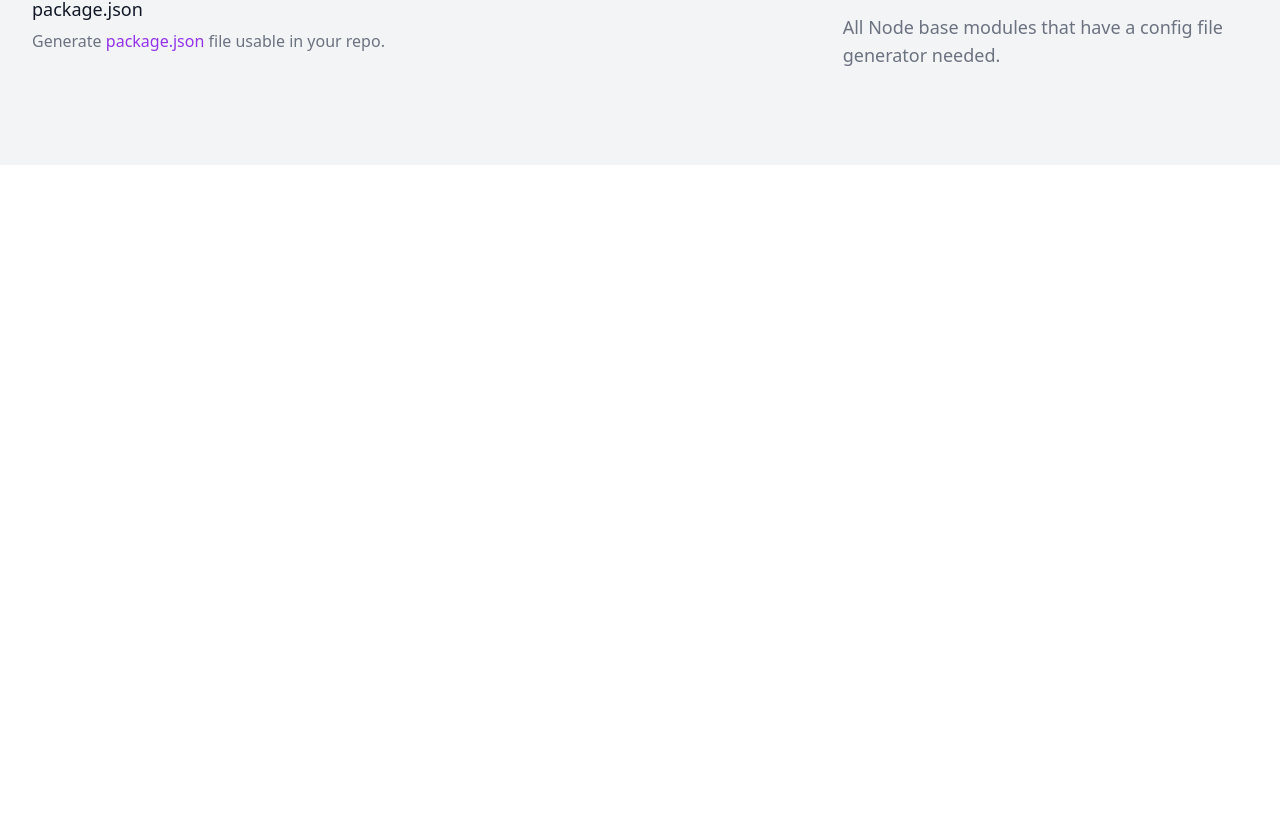
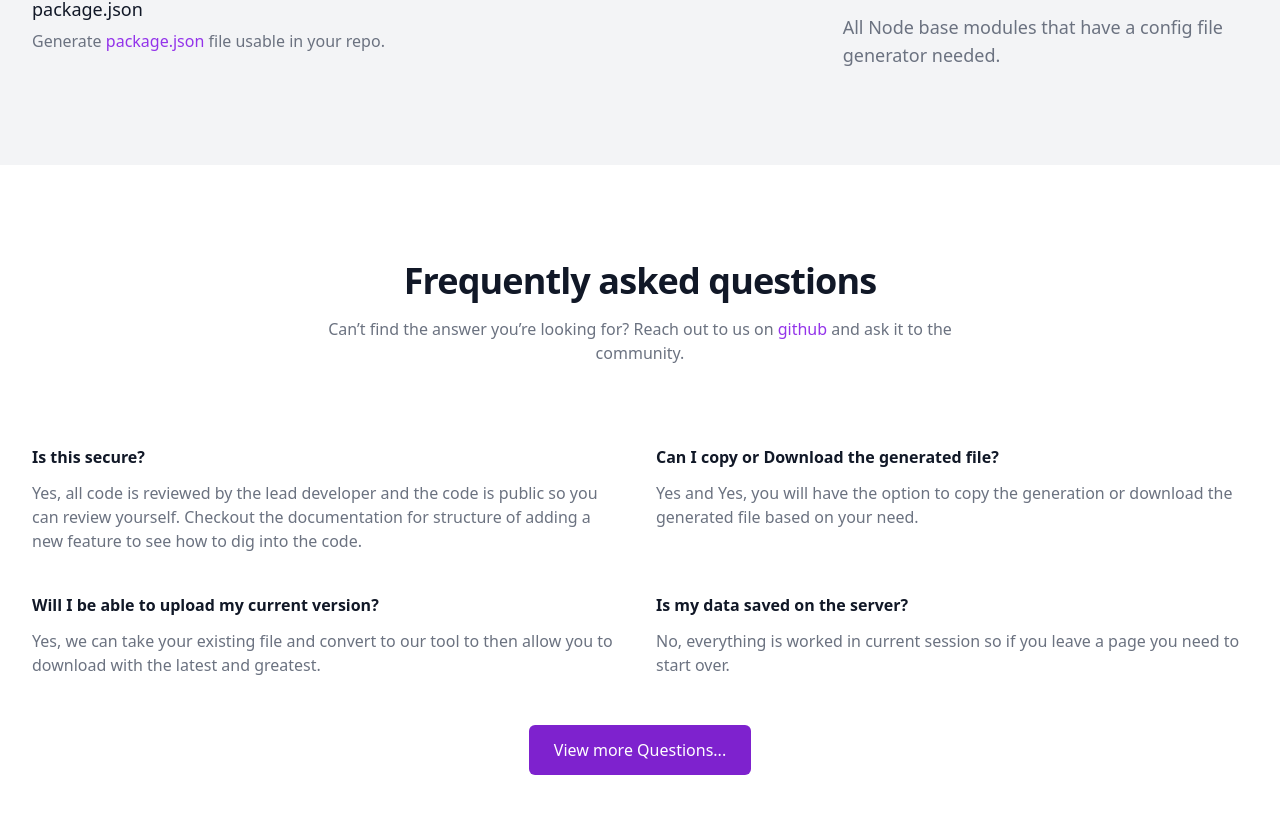
Before and after one commit to dev-generator/devgenerator.io, a Next.js app: page / in a window 1280 px wide. Shown: the part 3593-4406 px from the top of the page. Before the commit the page ends 3758 px from the top, so only its background shows below. Built offline with nearby package versions, Linux system fonts and the light colour scheme; what @tailwindcss/typography would draw is missing.

Commit message:
Add FAQ Section

```diff
--- /dev/null
+++ b/components/Faq.js
@@ -0,0 +1,59 @@
+const faqs = [
+  {
+    id: 1,
+    question: "Is this secure?",
+    answer: "Yes, all code is reviewed by the lead developer and the code is public so you can review yourself. Checkout the documentation for structure of adding a new feature to see how to dig into the code.",
+  },
+  {
+    id: 2,
+    question: "Can I copy or Download the generated file?",
+    answer: "Yes and Yes, you will have the option to copy the generation or download the generated file based on your need."
+  },
+  {
+    id: 3,
+    question: "Will I be able to upload my current version?",
+    answer: "Yes, we can take your existing file and convert to our tool to then allow you to download with the latest and greatest."
+  },
+  {
+    id: 4,
+    question: "Is my data saved on the server?",
+    answer: "No, everything is worked in current session so if you leave a page you need to start over."
+  }
+]
+
+export function Faq() {
+  return (
+    <div className="bg-white">
+      <div className="max-w-7xl mx-auto py-16 px-4 sm:py-24 sm:px-6 lg:px-8">
+        <div className="max-w-2xl lg:mx-auto lg:text-center">
+          <h2 className="text-3xl font-extrabold tracking-tight text-gray-900 sm:text-4xl">
+            Frequently asked questions
+          </h2>
+          <p className="mt-4 text-gray-500">
+            Can’t find the answer you’re looking for? Reach out to us on{' '}
+            <a href="https://github.com/dev-generator/app.devgenerator.io/discussions/new" className="text-purple-600">github</a>{' '}
+            and ask it to the community.
+          </p>
+        </div>
+        <div className="mt-20">
+          <dl className="space-y-10 lg:space-y-0 lg:grid lg:grid-cols-2 lg:gap-x-8 lg:gap-y-10">
+            {faqs.map((faq) => (
+              <div key={faq.id}>
+                <dt className="font-semibold text-gray-900">{faq.question}</dt>
+                <dd className="mt-3 text-gray-500">{faq.answer}</dd>
+              </div>
+            ))}
+          </dl>
+          <div class="mt-12 text-center">
+            <a
+              href="https://github.com/dev-generator/app.devgenerator.io/discussions"
+              class="inline-flex items-center px-6 py-3 border border-transparent text-base leading-6 font-medium rounded-md text-white bg-purple-700 hover:bg-purple-500 focus:outline-none focus:border-purple-700 focus:shadow-outline-purple active:bg-purple-700 transition ease-in-out duration-150"
+            >
+              View more Questions...
+            </a>
+          </div>
+        </div>
+      </div>
+    </div>
+  )
+}
--- a/pages/index.js
+++ b/pages/index.js
@@ -3,6 +3,7 @@ import { Hero } from '../components/Hero'
 import { Team } from '../components/Team'
 import { Features } from '../components/Features'
 import { Generators } from '../components/Generators'
+import { Faq } from '../components/Faq'
 
 export default function Home() {
   return (
@@ -21,6 +22,7 @@ export default function Home() {
         <Team />
         <Features />
         <Generators />
+        <Faq />
       </main>
     </div>
   )
```
